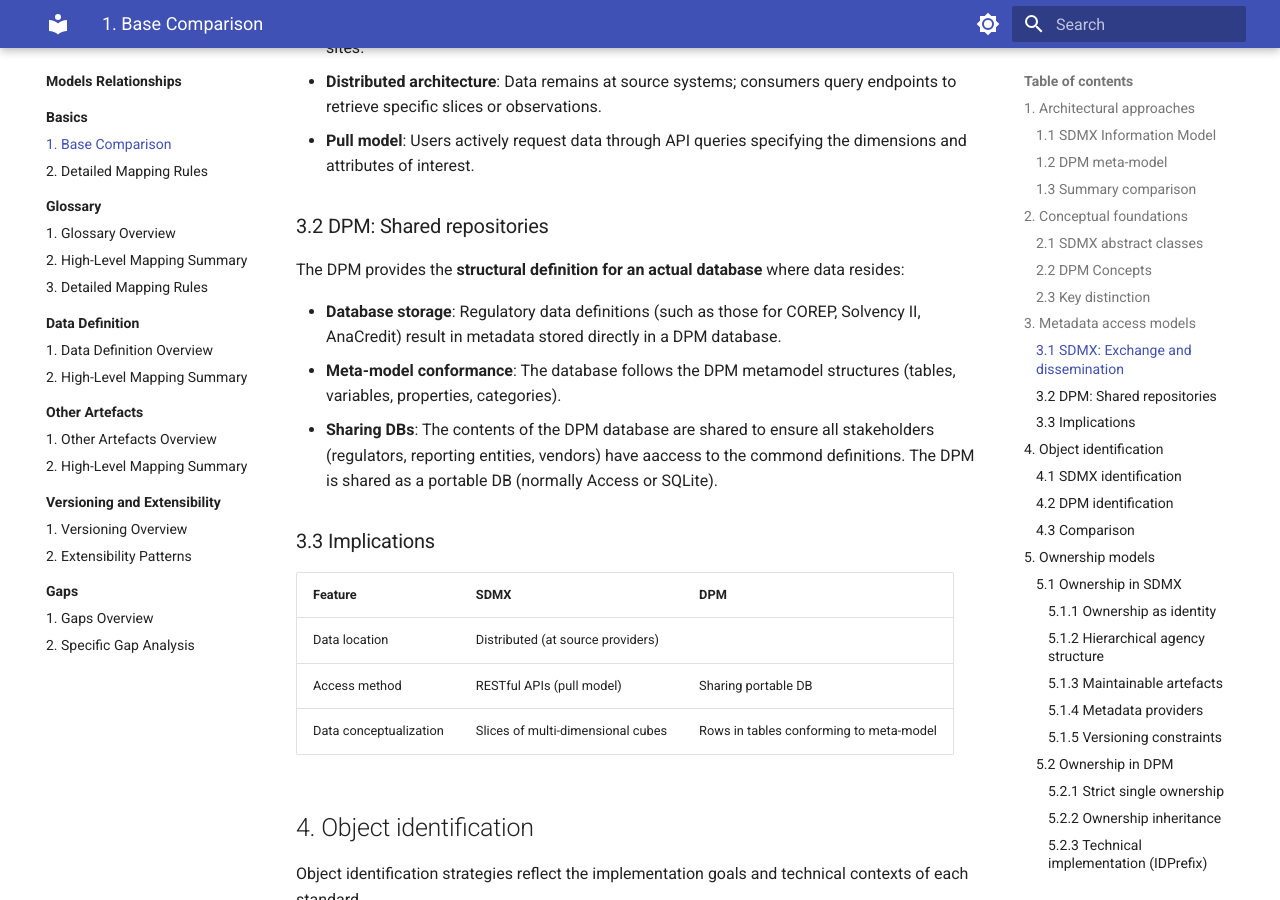
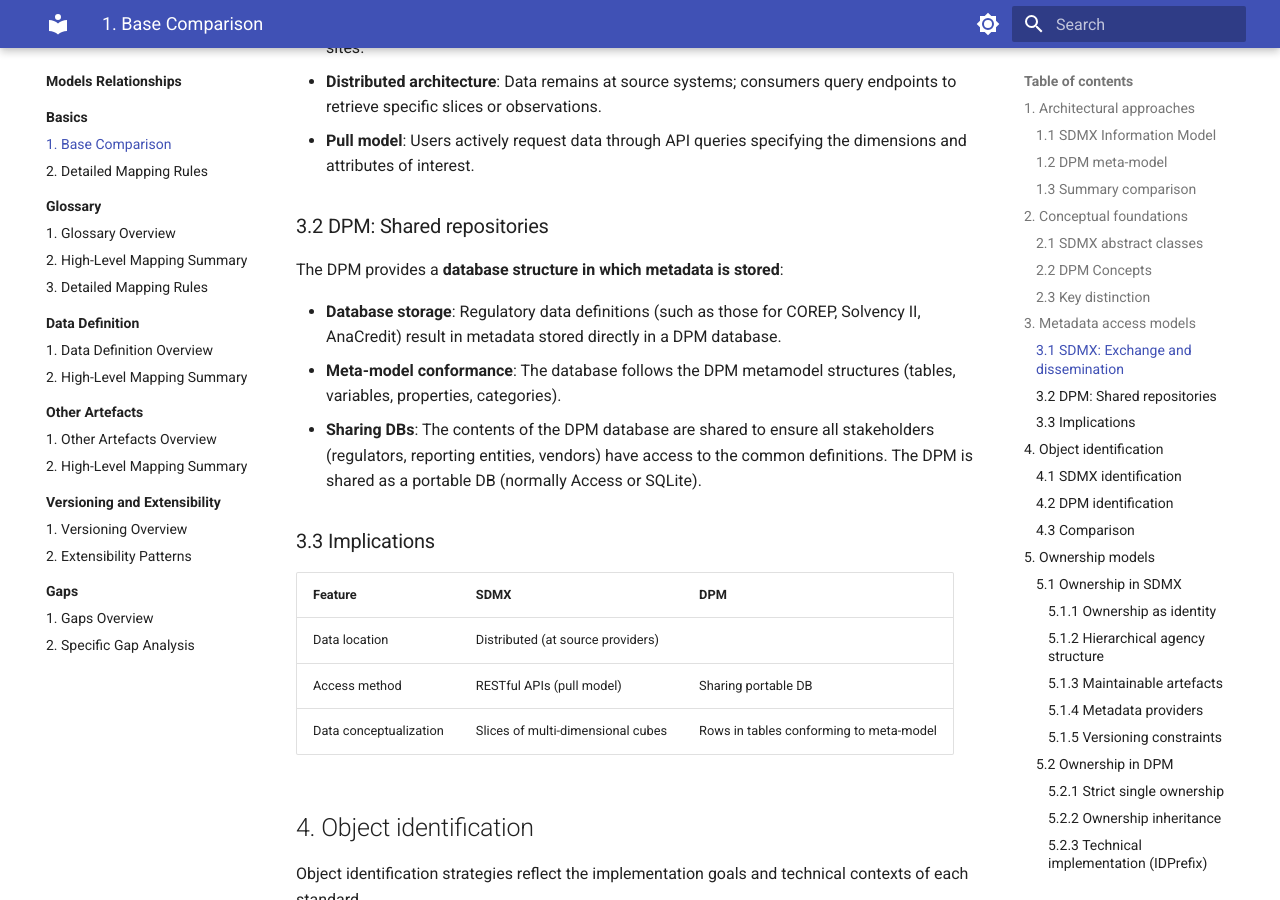
Before and after one commit to sdmx-twg/wp-sdmx-dpm, an MkDocs documentation site: the page built from docs/models-relationships/00_basics/01_base_comparison.md, in a window 1280 px wide and 900 px high, scrolled down 5315 px. Built offline with MkDocs 1.6.1 and Material for MkDocs 9.7.7, drawn with Linux system fonts in a browser that asks for light colours.

Commit message:
fix: clarify DPM stores metadata, not data
Addresses #46 — the DPM database stores metadata (definitions,
structures), not the reported data itself. Also fixes typos.

```diff
--- a/docs/models-relationships/00_basics/01_base_comparison.md
+++ b/docs/models-relationships/00_basics/01_base_comparison.md
@@ -199,11 +199,11 @@ SDMX is primarily focused on the **exchange and dissemination** of metadata (and
 
 ### 3.2 DPM: Shared repositories
 
-The DPM provides the **structural definition for an actual database** where data resides:
+The DPM provides a **database structure in which metadata is stored**:
 
 - **Database storage**: Regulatory data definitions (such as those for COREP, Solvency II, AnaCredit) result in metadata stored directly in a DPM database.
 - **Meta-model conformance**: The database follows the DPM metamodel structures (tables, variables, properties, categories).
-- **Sharing DBs**: The contents of the DPM database are shared to ensure all stakeholders (regulators, reporting entities, vendors) have aaccess to the commond definitions. The DPM is shared as a portable DB (normally Access or SQLite).
+- **Sharing DBs**: The contents of the DPM database are shared to ensure all stakeholders (regulators, reporting entities, vendors) have access to the common definitions. The DPM is shared as a portable DB (normally Access or SQLite).
 
 ### 3.3 Implications
 
```
